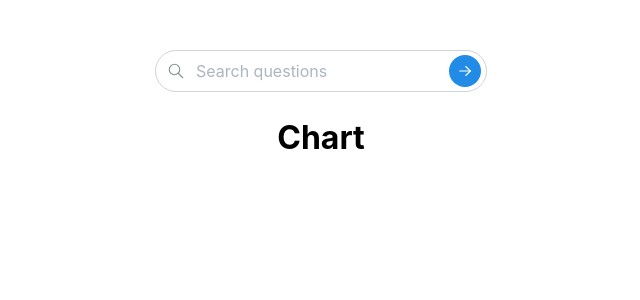
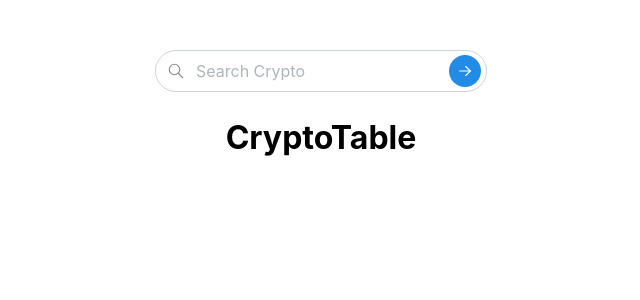
Before and after one commit to Nanared1/crypto-tracker, a React (Create React App) app: page / in a window 1280 px wide. Shown: the top 300 px of the page, without its empty margins (319-959 px from the left). Built offline with nearby package versions, Linux system fonts and the light colour scheme.

Commit message:
Update search placeholder and rename Chart to CrytoTable

```diff
--- a/src/App.tsx
+++ b/src/App.tsx
@@ -26,7 +26,7 @@ const SearchInput = (props: TextInputProps) => {
     <TextInput
       radius="xl"
       size="md"
-      placeholder="Search questions"
+      placeholder="Search Crypto"
       rightSectionWidth={42}
       leftSection={<IconSearch style={{ width: rem(18), height: rem(18) }} stroke={1.5} />}
       rightSection={
@@ -39,10 +39,10 @@ const SearchInput = (props: TextInputProps) => {
   );
 }
 
-const Chart = () => {
+const CryptoTable = () => {
   return (
     <div>
-      <h1>Chart</h1>
+      <h1>CryptoTable</h1>
     </div>
   )
 }
@@ -53,7 +53,7 @@ const App = () => {
       <MantineProvider theme={theme}>
       <S.Container>
         <SearchInput />
-        <Chart />
+        <CryptoTable />
       </S.Container>
       </MantineProvider>
     </QueryClientProvider>
```
